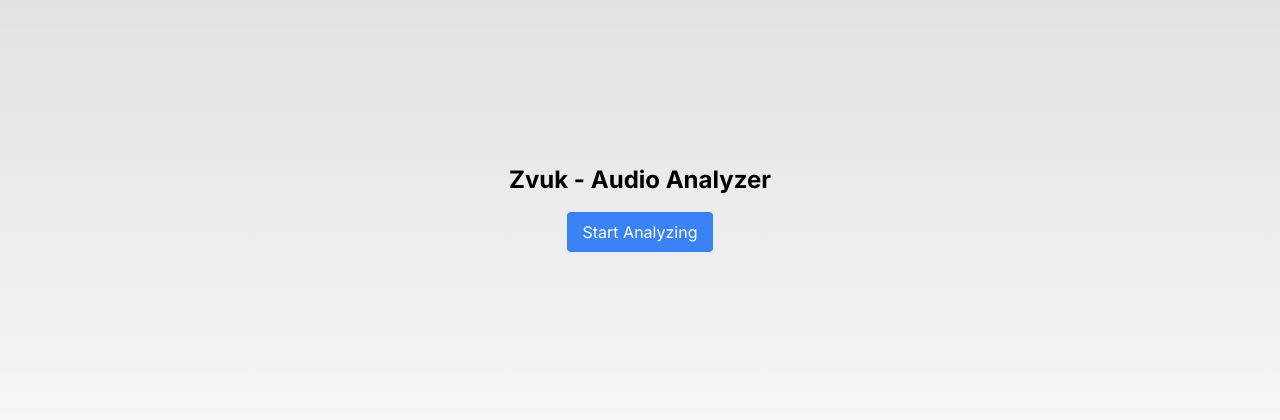
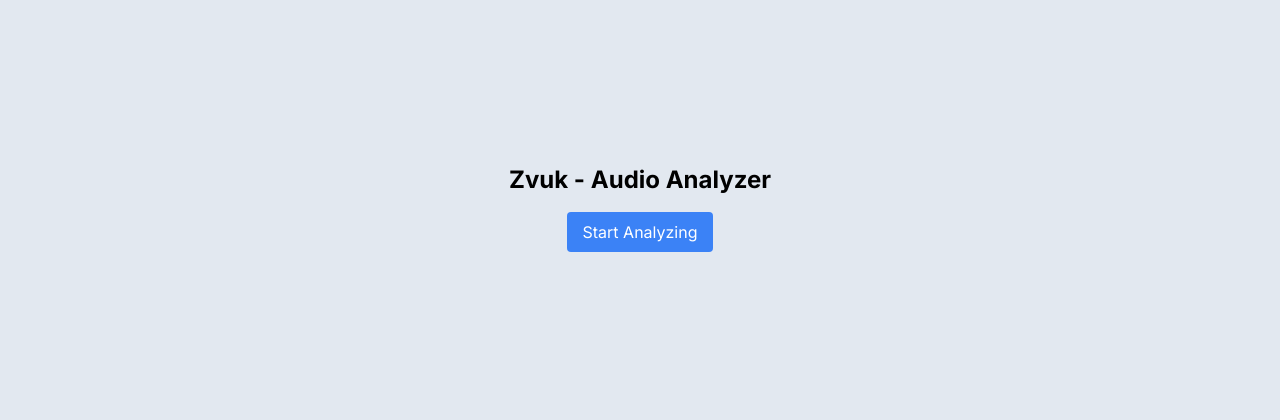
Before and after one commit to cincplug/zvizni, a Next.js app: page / in a window 1280 px wide. Shown: the part 184-604 px from the top of the page. Built offline with nearby package versions, Linux system fonts and the light colour scheme.

Commit message:
Improve layout

```diff
--- a/app/components/Visualizer.js
+++ b/app/components/Visualizer.js
@@ -1,7 +1,7 @@
 import React, { useEffect, useRef } from "react";
 
-const CANVAS_WIDTH = 500; // Canvas breedte in pixels
-const CANVAS_HEIGHT = 300; // Canvas hoogte in pixels
+const CANVAS_WIDTH = 800; // Canvas breedte in pixels
+const CANVAS_HEIGHT = 400; // Canvas hoogte in pixels
 
 const Visualizer = ({ analyser, visualizationType }) => {
   const canvasRef = useRef(null);
@@ -58,6 +58,7 @@ const Visualizer = ({ analyser, visualizationType }) => {
 
   return (
     <canvas
+      className="bg-slate-300"
       ref={canvasRef}
       width={CANVAS_WIDTH}
       height={CANVAS_HEIGHT}
--- a/app/page.js
+++ b/app/page.js
@@ -73,7 +73,7 @@ export default function Home() {
   };
 
   return (
-    <main className="flex min-h-screen flex-col items-center justify-center p-16">
+    <main className="flex min-h-screen flex-col items-center justify-center p-12 bg-slate-200">
       <h1 className="text-2xl font-bold mb-4">Zvuk - Audio Analyzer</h1>
       <div className="flex flex-col items-center">
         <Analyzer
```
